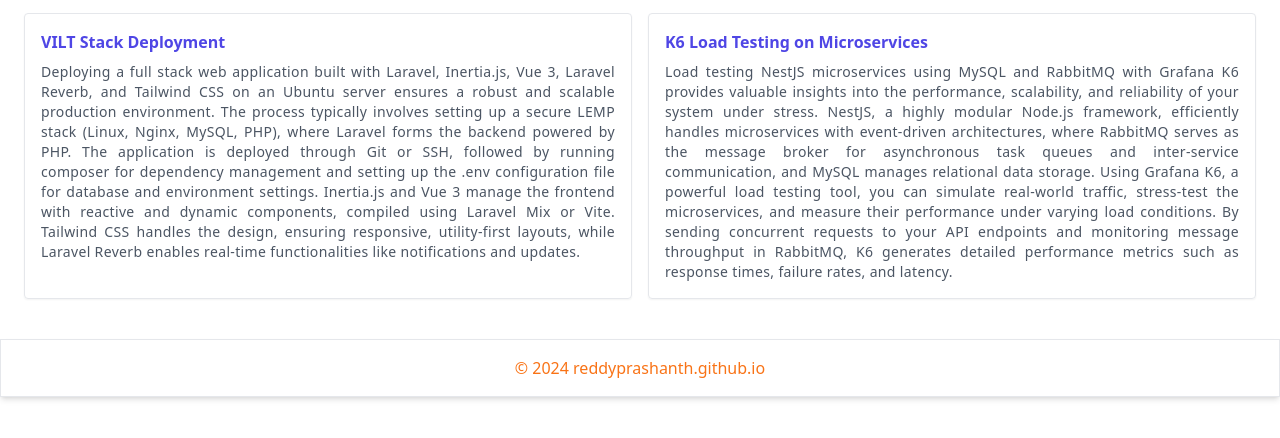
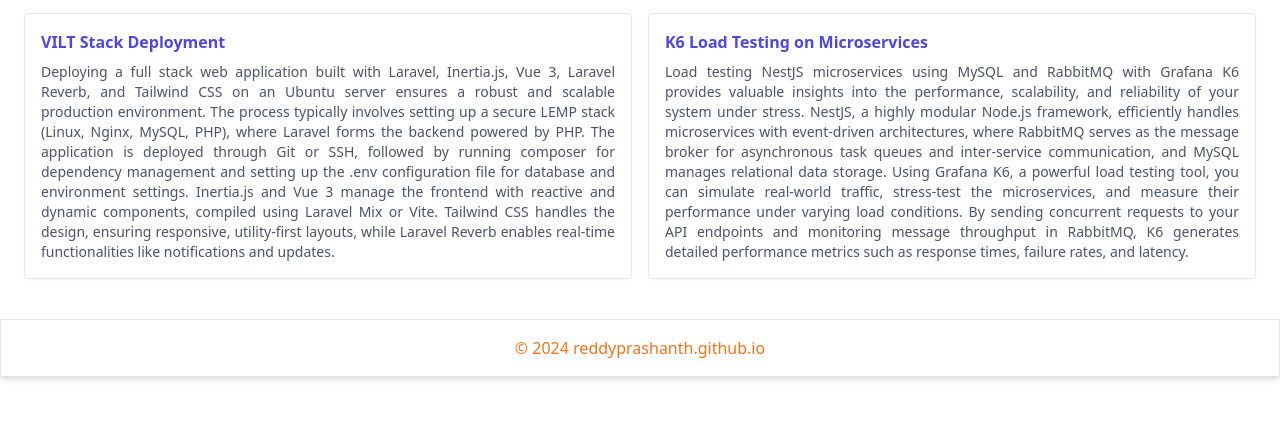
Before and after one commit to ReddyPrashanth/articles, a website: page index.html in a window 1280 px wide. Shown: the part 164-602 px from the top of the page. Drawn offline with Linux system fonts and the light colour scheme.

```diff
--- a/index.html
+++ b/index.html
@@ -24,7 +24,7 @@
               <h3 class="font-semibold text-indigo-600">
                 VILT Stack Deployment
               </h3>
-              <p class="text-sm text-gray-600 text-justify tracking-wide">
+              <p class="text-sm text-gray-600 text-justify">
                 Deploying a full stack web application built with Laravel,
                 Inertia.js, Vue 3, Laravel Reverb, and Tailwind CSS on an Ubuntu
                 server ensures a robust and scalable production environment. The
@@ -46,7 +46,7 @@
               <h3 class="font-semibold text-indigo-600">
                 K6 Load Testing on Microservices
               </h3>
-              <p class="text-sm text-gray-600 text-justify tracking-wide">
+              <p class="text-sm text-gray-600 text-justify">
                 Load testing NestJS microservices using MySQL and RabbitMQ with
                 Grafana K6 provides valuable insights into the performance,
                 scalability, and reliability of your system under stress.
```
